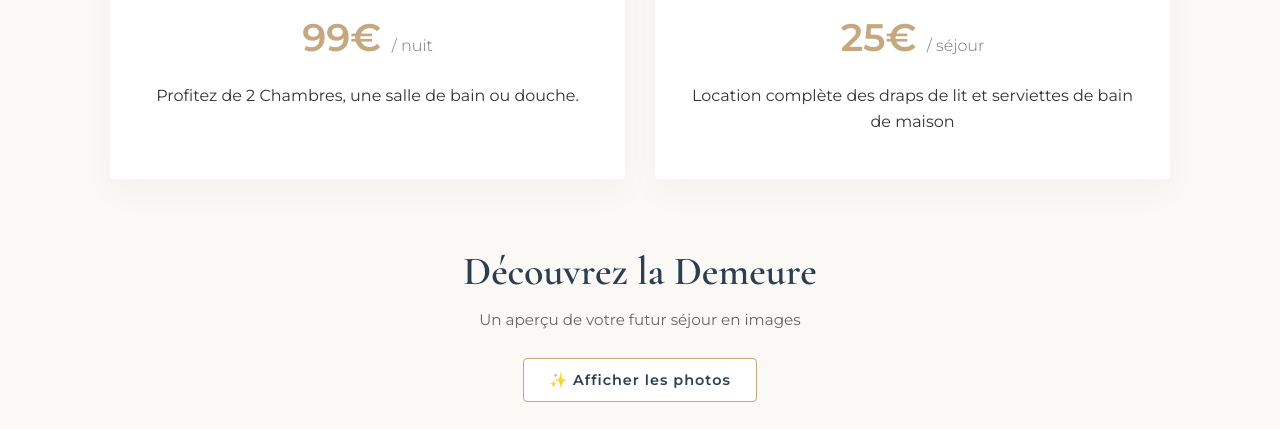
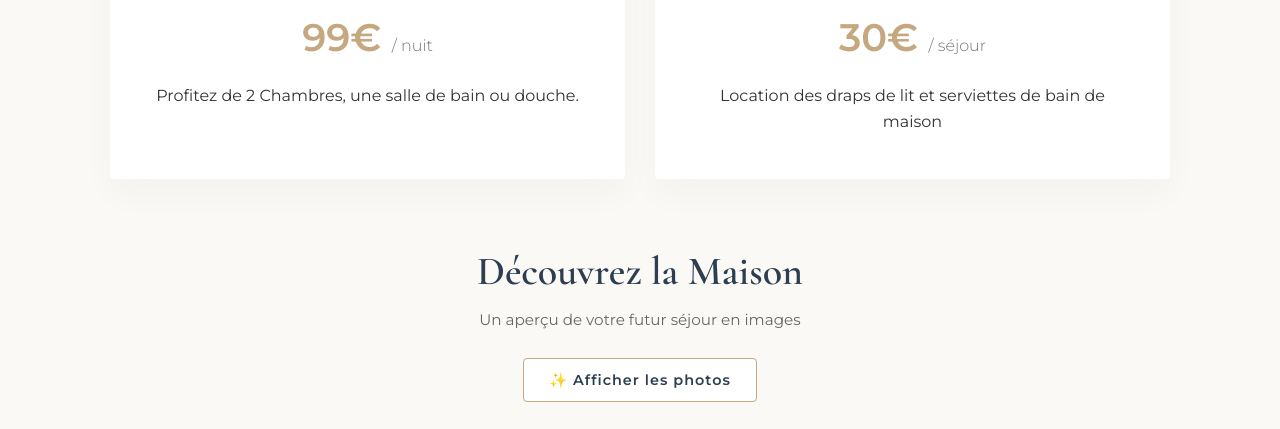
Before and after one commit to familyverbeeck-coder/ALC, a plain HTML site: page index.html in a window 1280 px wide. Shown: the part 657-1086 px from the top of the page. Drawn offline with nearby package versions, Linux system fonts and the light colour scheme; no server answers.

Commit message:
Update index.html

```diff
--- a/index.html
+++ b/index.html
@@ -64,14 +64,14 @@
             </div>
             <div class="card">
                 <h3>Option Confort</h3>
-                <div class="price">25€ <span>/ séjour</span></div>
-                <p>Location complète des draps de lit et serviettes de bain de maison</p>
+                <div class="price">30€ <span>/ séjour</span></div>
+                <p>Location des draps de lit et serviettes de bain de maison</p>
             </div>
         </div>
     </section>
 
     <section class="gallery-section" id="galerie">
-        <h2>Découvrez la Demeure</h2>
+        <h2>Découvrez la Maison</h2>
         <p class="gallery-subtitle">Un aperçu de votre futur séjour en images</p>
 
         <button id="toggleGalleryBtn" class="btn-sms" aria-expanded="false">✨ Afficher les photos</button>
```
